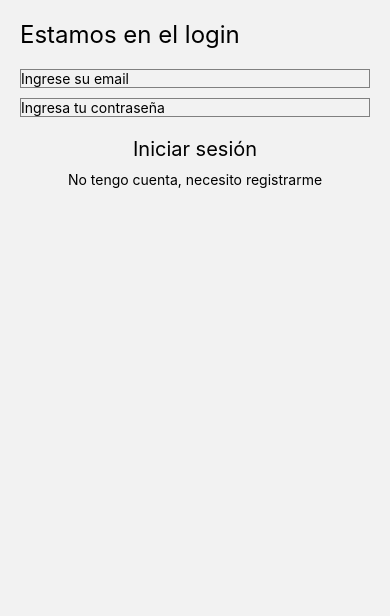
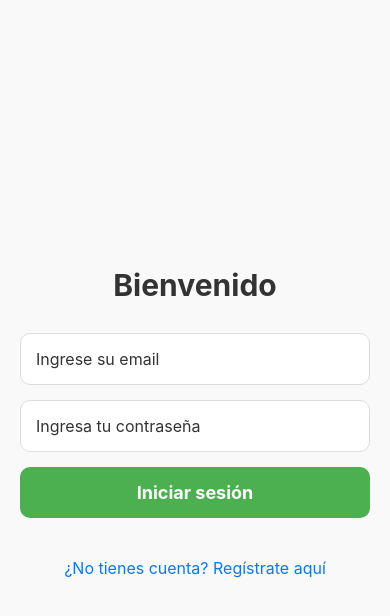
Before and after one commit to Tomiricci/TrabajoIntegradorParte2, a React Native app: screen /anidada in a window 390 px wide. Shown: the top 616 px of the page. Built offline with nearby package versions, Linux system fonts and the light colour scheme; no server answers; the database is empty.

Commit message:
Arreglando el home y estyleando toda la pagina

```diff
--- a/src/components/Post.js
+++ b/src/components/Post.js
@@ -1,50 +1,101 @@
-import React, { Component } from 'react'
-import {Text, View, TouchableOpacity, Image, FlatList , TextInput} from 'react-native'
-import firebase from 'firebase'
-import {db, auth} from '../firebase/config'
+import React, { Component } from 'react';
+import { Text, View, TouchableOpacity, Image, FlatList, StyleSheet } from 'react-native';
+import firebase from 'firebase';
+import { db, auth } from '../firebase/config';
+
 export default class Post extends Component {
   constructor(props) {
-    super(props)
+    super(props);
     this.state = {
-        posteos:'',
-        likeado: this.props.posteo.data.likes.includes(auth.currentUser.email),
-        likes: this.props.posteo.data.likes.length
-    }
-}
-Likear() {
-    db.collection('posteos').doc(this.props.posteo.id).update({likes:firebase.firestore.FieldValue.arrayUnion(auth.currentUser.email)})
-    .then(()=> {this.setState({likes:this.props.posteo.data.likes.length , likeado : true})})
-}
-Deslikear() {
-    db.collection('posteos').doc(this.props.posteo.id).update({likes:firebase.firestore.FieldValue.arrayRemove(auth.currentUser.email)})
-    .then(()=> {this.setState({likes:this.props.posteo.data.likes.length , likeado: false})})
-}
-  componentDidMount() {
+      posteos: '',
+      likeado: this.props.posteo.data.likes.includes(auth.currentUser.email),
+      likes: this.props.posteo.data.likes.length,
+    };
+  }
 
+  Likear() {
+    db.collection('posteos')
+      .doc(this.props.posteo.id)
+      .update({ likes: firebase.firestore.FieldValue.arrayUnion(auth.currentUser.email) })
+      .then(() => {
+        this.setState({ likes: this.props.posteo.data.likes.length, likeado: true });
+      });
   }
+
+  Deslikear() {
+    db.collection('posteos')
+      .doc(this.props.posteo.id)
+      .update({ likes: firebase.firestore.FieldValue.arrayRemove(auth.currentUser.email) })
+      .then(() => {
+        this.setState({ likes: this.props.posteo.data.likes.length, likeado: false });
+      });
+  }
+
   render() {
     return (
-      <View>
-        <View>
-        <Text>{this.props.posteo.data.owner}</Text>
-        <Text>{this.props.posteo.data.descripcion}</Text>
-        <Text>{this.props.posteo.data.likes.length}</Text>
+      <View style={styles.postContainer}>
+        <Text style={styles.username}>{this.props.posteo.data.owner}</Text>
+        <Text style={styles.description}>
+          {this.props.posteo.data.descripcion ? this.props.posteo.data.descripcion : 'Sin descripción disponible...'}
+        </Text>
+        <Text style={styles.likes}>Likes: {this.state.likes}</Text>
+
+        <View style={styles.likeButtonContainer}>
+          {this.state.likeado ? (
+            <TouchableOpacity style={styles.button} onPress={() => this.Deslikear()}>
+              <Text style={styles.buttonText}>Deslikear</Text>
+            </TouchableOpacity>
+          ) : (
+            <TouchableOpacity style={styles.button} onPress={() => this.Likear()}>
+              <Text style={styles.buttonText}>Likear</Text>
+            </TouchableOpacity>
+          )}
         </View>
-
-        {this.state.likeado == true ?
-
-        <TouchableOpacity onPress={() => this.Deslikear()}>
-            <Text>Deslikear</Text>
-        </TouchableOpacity>
-
-
-        :
-
-        <TouchableOpacity onPress={() => this.Likear()}>
-            <Text>likear</Text>
-        </TouchableOpacity>
-  }
       </View>
-    )
+    );
   }
 }
+
+const styles = StyleSheet.create({
+  postContainer: {
+    backgroundColor: '#fff',
+    padding: 15,
+    marginVertical: 10,
+    marginHorizontal: 20,
+    borderRadius: 10,
+    shadowColor: '#000',
+    shadowOffset: { width: 0, height: 2 },
+    shadowOpacity: 0.1,
+    shadowRadius: 4,
+    elevation: 5, // Shadow for Android
+  },
+  username: {
+    fontSize: 16,
+    fontWeight: 'bold',
+    color: '#333',
+  },
+  description: {
+    fontSize: 14,
+    color: '#555',
+    marginVertical: 10,
+  },
+  likes: {
+    fontSize: 14,
+    color: '#888',
+  },
+  likeButtonContainer: {
+    flexDirection: 'row',
+    justifyContent: 'space-between',
+    marginTop: 10,
+  },
+  button: {
+    backgroundColor: '#FF6B6B',
+    paddingVertical: 8,
+    paddingHorizontal: 20,
+    borderRadius: 20,
+  },
+  buttonText: {
+    color: '#fff',
+    fontWeight: 'bold',
+  },
+});
--- a/src/navigation/NavegacionAnidada.js
+++ b/src/navigation/NavegacionAnidada.js
@@ -28,12 +28,12 @@ export default class NavegacionAnidada extends Component {
                     <Tab.Screen name='NuevoPost' component={NuevoPost}
                     options={{
                         headerShown: false,
-                        tabBarIcon: () => <FontAwesome name="user" size={24} color="black" />
+                        tabBarIcon: () => <FontAwesome name="plus" size={24} color="black" />
                     }} />
                     <Tab.Screen name='Buscador' component={Buscador}
                     options={{
                         headerShown: false,
-                        tabBarIcon: () => <FontAwesome name="user" size={24} color="black" />
+                        tabBarIcon: () => <FontAwesome name="search" size={24} color="black" />
                     }} />
 
 
--- a/src/screens/Buscador.js
+++ b/src/screens/Buscador.js
@@ -1,19 +1,18 @@
-import {Text, View, TouchableOpacity, Image, FlatList , TextInput, StyleSheet} from 'react-native'
-import React, {Component} from 'react'
-
-
-import {db, auth} from '../firebase/config'
+import { Text, View, TouchableOpacity, Image, FlatList, TextInput, StyleSheet } from 'react-native';
+import React, { Component } from 'react';
+import { db, auth } from '../firebase/config';
 import { storage } from "../firebase/config";
 
 export default class Buscador extends Component {
   constructor(props) {
-        super(props)
+    super(props);
     this.state = {
-            buscador : '',
+      buscador: '',
       busqueda: "",
       resultados: []
+    };
   }
-    }
+
   componentDidMount() {
     db.collection("users").onSnapshot((snapshot) => {
       let info = [];
@@ -28,42 +27,79 @@ export default class Buscador extends Component {
         resultados: info,
       });
     });
+  }
 
-    }
   filtrarUsuarios() {
     const { busqueda, resultados } = this.state;
     return resultados.filter((usuario) => {
       return usuario.datos.username.toLowerCase().includes(busqueda.toLowerCase());
-
     });
   }
 
   render() {
     const resultadosFiltrados = this.filtrarUsuarios();
     return (
-                <View >
-
+      <View style={styles.container}>
         <TextInput
-          placeholder="Search..."
-          keyboardType="default"
+          style={styles.searchInput}
+          placeholder="Buscar usuario..."
           value={this.state.busqueda}
           onChangeText={(text) => this.setState({ busqueda: text })}
         />
+
         {resultadosFiltrados.length === 0 ? (
-          <Text>No hay resultados para su búsqueda</Text>
-        ) :
-         (
+          <Text style={styles.noResultsText}>No hay resultados para su búsqueda</Text>
+        ) : (
           <FlatList
             data={resultadosFiltrados}
             keyExtractor={(user) => user.id}
-            renderItem={({ item }) => ( <Text>{item.datos.username}</Text>) }
+            renderItem={({ item }) => (
+              <View style={styles.userItem}>
+                <Text style={styles.username}>{item.datos.username}</Text>
+              </View>
+            )}
           />
-          )
-
-    }
+        )}
       </View>
     );
   }
+}
 
-
-}
+const styles = StyleSheet.create({
+  container: {
+    flex: 1,
+    padding: 20,
+    backgroundColor: '#F9F9F9',
+  },
+  searchInput: {
+    width: '100%',
+    padding: 12,
+    borderRadius: 8,
+    backgroundColor: '#fff',
+    borderColor: '#ddd',
+    borderWidth: 1,
+    fontSize: 16,
+    marginBottom: 20,
+    color: '#333',
+    placeholderTextColor: '#888',
+  },
+  noResultsText: {
+    fontSize: 16,
+    color: '#999',
+    textAlign: 'center',
+    marginTop: 20,
+  },
+  userItem: {
+    padding: 15,
+    marginBottom: 10,
+    backgroundColor: '#fff',
+    borderRadius: 8,
+    borderColor: '#ddd',
+    borderWidth: 1,
+  },
+  username: {
+    fontSize: 18,
+    fontWeight: 'bold',
+    color: '#333',
+  },
+});
--- a/src/screens/Home.js
+++ b/src/screens/Home.js
@@ -1,47 +1,69 @@
-import React, { Component } from 'react'
-import { Text, View, FlatList } from 'react-native'
-import {db, auth} from '../firebase/config'
-import Post from '../components/Post'
+import React, { Component } from 'react';
+import { Text, View, FlatList, StyleSheet, TouchableOpacity } from 'react-native';
+import { db, auth } from '../firebase/config';
+import Post from '../components/Post';
+
 export default class Home extends Component {
   constructor(props) {
-    super(props)
+    super(props);
     this.state = {
-        posteos:'',
-    }
-}
+      posteos: '',
+    };
+  }
 
   componentDidMount() {
     auth.onAuthStateChanged((user) => {
       if (user == null) {
-          console.log("no hay nadie logueado ")
-          this.props.navigation.navigate('login')
+        console.log('No hay nadie logueado');
+        this.props.navigation.navigate('login');
+      }
+    });
 
-      }
+    db.collection('posteos')
+      .orderBy('createdAt', 'desc')
+      .onSnapshot((docs) => {
+        let postObtenidos = [];
+        docs.forEach((doc) => {
+          postObtenidos.push({
+            id: doc.id,
+            data: doc.data(),
+          });
+        });
+        this.setState({ posteos: postObtenidos });
+      });
+  }
 
-
-
-      })
-  db.collection('posteos').orderBy('createdAt','desc').onSnapshot((docs) => {
-      let postObtenidos = []
-      docs.forEach(doc => {
-          postObtenidos.push({
-              id : doc.id,
-              data: doc.data()
-          })
-      })
-      this.setState({ posteos: postObtenidos})
-  })
-  }
   render() {
     return (
-      <View>
-        <Text> Este es el home </Text>
+      <View style={styles.container}>
         <FlatList
-                data={this.state.posteos}
-                keyExtractor={(item) => item.id.toString()}
-                renderItem={({item}) => <View><Post navigation = {this.props.navigation} posteo={item}/></View>}
-                />
+          data={this.state.posteos}
+          keyExtractor={(item) => item.id.toString()}
+          renderItem={({ item }) => (
+            <View style={styles.postContainer}>
+              <Post navigation={this.props.navigation} posteo={item} />
+            </View>
+          )}
+        />
       </View>
-    )
+    );
   }
 }
+
+const styles = StyleSheet.create({
+  container: {
+    flex: 1,
+    padding: 20,
+    backgroundColor: '#f4f4f4',
+  },
+  postContainer: {
+    backgroundColor: '#fff',
+    marginBottom: 15,
+    padding: 15,
+    borderRadius: 10,
+    shadowColor: '#000',
+    shadowOffset: { width: 0, height: 3 },
+    shadowOpacity: 0.1,
+    shadowRadius: 5,
+  },
+});
--- a/src/screens/Login.js
+++ b/src/screens/Login.js
@@ -18,10 +18,8 @@ export default class Login extends Component {
             if (user !== null) {
                 console.log("Este es el email logueado ", auth.currentUser.email)
                 this.props.navigation.navigate('anidada')
-
             }
-
-            })
+        })
     }
 
     irARegister() {
@@ -48,7 +46,7 @@ export default class Login extends Component {
     render() {
         return (
             <View style={styles.container}>
-                <Text style={styles.title}>Estamos en el login</Text>
+                <Text style={styles.title}>Bienvenido</Text>
 
                 <TextInput
                     style={styles.input}
@@ -66,19 +64,17 @@ export default class Login extends Component {
                     value={this.state.password}
                 />
 
-                <TouchableOpacity  onPress={() => this.handleLogin()}>
-                    <Text style={styles.loginButton}>Iniciar sesión</Text>
+                <TouchableOpacity style={styles.button} onPress={() => this.handleLogin()}>
+                    <Text style={styles.buttonText}>Iniciar sesión</Text>
                 </TouchableOpacity>
 
-                {this.state.errorMessage
-                    ?
-                    (
-                        <Text style={styles.errorText}>{this.state.errorMessage}</Text>
-                    )
-                    : null}
+                {this.state.errorMessage ?
+                    <Text style={styles.errorText}>{this.state.errorMessage}</Text>
+                    : null
+                }
 
-                <TouchableOpacity style={styles.loginButton} onPress={() => this.irARegister()}>
-                    <Text >No tengo cuenta, necesito registrarme</Text>
+                <TouchableOpacity style={styles.registerLink} onPress={() => this.irARegister()}>
+                    <Text style={styles.registerText}>¿No tienes cuenta? Regístrate aquí</Text>
                 </TouchableOpacity>
             </View>
         );
@@ -87,28 +83,52 @@ export default class Login extends Component {
 
 const styles = StyleSheet.create({
     container: {
+        flex: 1,
+        justifyContent: 'center',
         padding: 20,
+        backgroundColor: '#F9F9F9',
     },
     title: {
-        fontSize: 24,
-        marginBottom: 20,
+        fontSize: 30,
+        fontWeight: 'bold',
+        color: '#333',
+        marginBottom: 30,
+        textAlign: 'center',
     },
     input: {
         width: '100%',
+        padding: 15,
+        marginBottom: 15,
         borderWidth: 1,
-        borderColor: 'gray',
-        marginBottom: 10,
+        borderRadius: 10,
+        borderColor: '#ddd',
+        backgroundColor: '#fff',
+        fontSize: 16,
+        color: '#333',
     },
-    loginButton: {
-        width: '100%',
+    button: {
+        backgroundColor: '#4CAF50',
+        padding: 15,
+        borderRadius: 10,
         alignItems: 'center',
-        marginTop: 10,
-        fontSize: 20,
-        textAlign: 'center',
+        marginBottom: 20,
+    },
+    buttonText: {
+        color: '#fff',
+        fontSize: 18,
+        fontWeight: 'bold',
     },
     errorText: {
         color: 'red',
-        marginTop: 10,
         textAlign: 'center',
+        marginBottom: 10,
+    },
+    registerLink: {
+        alignItems: 'center',
+        marginTop: 20,
+    },
+    registerText: {
+        fontSize: 16,
+        color: '#007BFF',
     },
 });
--- a/src/screens/NuevoPost.js
+++ b/src/screens/NuevoPost.js
@@ -1,61 +1,97 @@
-import {Text, View, TouchableOpacity, Image, FlatList , TextInput} from 'react-native'
-import React, {Component} from 'react'
-import {db, auth} from '../firebase/config'
-import { storage } from "../firebase/config";
+import { Text, View, TouchableOpacity, TextInput, StyleSheet } from 'react-native';
+import React, { Component } from 'react';
+import { db, auth } from '../firebase/config';
 
 export default class NuevoPost extends Component {
   constructor(props) {
-        super(props)
+    super(props);
     this.state = {
-            descripcion : '',
+      descripcion: '',
+    };
   }
-    }
+
   componentDidMount() {
     auth.onAuthStateChanged((user) => {
       if (user == null) {
-                console.log("no hay nadie logueado ")
-                this.props.navigation.navigate('login')
-
+        console.log('no hay nadie logueado ');
+        this.props.navigation.navigate('login');
       }
-
-            })
-
+    });
   }
 
   OnSubmit(descripcion) {
-        if(descripcion != ''){
-            db.collection('posteos').add({
-                descripcion : descripcion,
+    if (descripcion !== '') {
+      db.collection('posteos')
+        .add({
+          descripcion: descripcion,
           owner: auth.currentUser.email,
-                createdAt : Date.now(),
-                likes: []
+          createdAt: Date.now(),
+          likes: [],
         })
-            .then((resp) => this.setState({descripcion : ''}, () => this.props.navigation.navigate('Home')))
-            .catch((e) => console.log(e))
+        .then((resp) => this.setState({ descripcion: '' }, () => this.props.navigation.navigate('Home')))
+        .catch((e) => console.log(e));
     }
-
   }
 
   render() {
     return (
-                <View >
+      <View style={styles.container}>
+        <Text style={styles.title}>Crear Nuevo Post</Text>
 
         <TextInput
           value={this.state.descripcion}
           onChangeText={(text) => this.setState({ descripcion: text })}
           placeholder="Descripción"
-                        >
-                            </TextInput>
-                        <TouchableOpacity
+          multiline
+          numberOfLines={4}
+          style={styles.textInput}
+        />
 
-                                    onPress={() => this.OnSubmit(this.state.descripcion)}
-                                >
-                                    <Text >Crear Post</Text>
+        <TouchableOpacity style={styles.submitButton} onPress={() => this.OnSubmit(this.state.descripcion)}>
+          <Text style={styles.submitButtonText}>Crear Post</Text>
         </TouchableOpacity>
-
       </View>
     );
   }
+}
 
-
-}
+const styles = StyleSheet.create({
+  container: {
+    flex: 1,
+    justifyContent: 'center',
+    alignItems: 'center',
+    backgroundColor: '#F9F9F9',
+    padding: 20,
+  },
+  title: {
+    fontSize: 24,
+    fontWeight: 'bold',
+    color: '#333',
+    marginBottom: 20,
+  },
+  textInput: {
+    width: '100%',
+    padding: 15,
+    backgroundColor: '#fff',
+    borderRadius: 8,
+    borderWidth: 1,
+    borderColor: '#ddd',
+    fontSize: 16,
+    marginBottom: 20,
+    textAlignVertical: 'top',
+  },
+  submitButton: {
+    backgroundColor: '#FF6B6B',
+    paddingVertical: 12,
+    paddingHorizontal: 30,
+    borderRadius: 8,
+    alignItems: 'center',
+    justifyContent: 'center',
+    width: '100%',
+  },
+  submitButtonText: {
+    color: '#fff',
+    fontSize: 18,
+    fontWeight: 'bold',
+  },
+});
--- a/src/screens/Profile.js
+++ b/src/screens/Profile.js
@@ -59,27 +59,44 @@ export default class Profile extends Component {
   render() {
     return (
       <View style={styles.container}>
-        <View>
+  <View style={styles.profileCard}>
     {this.state.userInfo.length > 0 && (
       <>
-              <Text style={styles.welcomeText}>Hola {this.state.userInfo[0].data.username}, bienvenido a tu perfil.</Text>
-              <Text>Este es tu mail: {this.state.userInfo[0].data.owner}</Text>
-              <Text>Tu cantidad de posteos es {this.state.posteos.length}  </Text>
-              <Text>Estos son tus posteos</Text>
-              <FlatList
-                data={this.state.posteos}
-                keyExtractor={(item) => item.id.toString()}
-                renderItem={({item}) => <View><Post navigation = {this.props.navigation} posteo={item}/></View>}
-                />
+        <Text style={styles.welcomeText}>
+          Hola, {this.state.userInfo[0].data.username} 👋
+        </Text>
+        <Text style={styles.emailText}>
+          {this.state.userInfo[0].data.owner}
+        </Text>
+        <Text style={styles.postCountText}>
+          Posteos: {this.state.posteos.length}
+        </Text>
       </>
     )}
   </View>
 
-        {/* Botón de Cerrar Sesión en la parte inferior */}
+  {this.state.posteos.length > 0 && (
+    <>
+      <Text style={styles.postListTitle}>Tus Posteos</Text>
+      <FlatList
+        data={this.state.posteos}
+        keyExtractor={(item) => item.id.toString()}
+        renderItem={({ item }) => (
+          <View style={styles.postContainer}>
+            <Post navigation={this.props.navigation} posteo={item} />
+          </View>
+        )}
+      />
+    </>
+  )}
+
+  {/* Botón de Cerrar Sesión */}
   <TouchableOpacity style={styles.logoutButton} onPress={this.logout}>
     <Text style={styles.logoutButtonText}>Cerrar sesión</Text>
   </TouchableOpacity>
 </View>
+
+
     );
   }
 }
@@ -87,23 +104,75 @@ export default class Profile extends Component {
 const styles = StyleSheet.create({
   container: {
     flex: 1,
+    backgroundColor: '#f7f8fa', // Fondo general suave
     padding: 20,
-    justifyContent: 'space-between', // Distribuye el contenido en la parte superior e inferior
     alignItems: 'center',
   },
+  profileCard: {
+    width: '100%',
+    backgroundColor: '#fff',
+    borderRadius: 15,
+    padding: 20,
+    alignItems: 'center',
+    shadowColor: '#000',
+    shadowOffset: { width: 0, height: 3 },
+    shadowOpacity: 0.1,
+    shadowRadius: 6,
+    elevation: 5,
+    marginBottom: 20,
+  },
   welcomeText: {
-    fontSize: 18,
+    fontSize: 22,
+    fontWeight: '600',
+    color: '#333',
+    marginBottom: 5,
+    textAlign: 'center',
+  },
+  emailText: {
+    fontSize: 16,
+    color: '#666',
     marginBottom: 10,
+  },
+  postCountText: {
+    fontSize: 16,
+    fontWeight: 'bold',
+    color: '#007AFF', // Azul moderno
+    marginBottom: 10,
+  },
+  postListTitle: {
+    fontSize: 20,
+    fontWeight: '600',
+    color: '#333',
+    marginBottom: 10,
+    alignSelf: 'flex-start',
+  },
+  postContainer: {
+    backgroundColor: '#fff',
+    borderRadius: 10,
+    padding: 15,
+    marginBottom: 15,
+    shadowColor: '#000',
+    shadowOffset: { width: 0, height: 2 },
+    shadowOpacity: 0.1,
+    shadowRadius: 4,
+    elevation: 3,
+  },
+  postText: {
+    fontSize: 16,
+    color: '#444',
   },
   logoutButton: {
     backgroundColor: '#FF6B6B',
-    padding: 10,
-    borderRadius: 5,
-    width: '100%',
+    padding: 15,
+    borderRadius: 30,
+    width: '80%',
     alignItems: 'center',
+    position: 'absolute',
+    bottom: 20,
   },
   logoutButtonText: {
-    color: 'white',
-    fontWeight: 'bold',
+    color: '#fff',
+    fontWeight: '600',
+    fontSize: 16,
   },
 });
--- a/src/screens/Register.js
+++ b/src/screens/Register.js
@@ -1,5 +1,6 @@
 import { Text, View, TouchableOpacity, StyleSheet } from 'react-native'
 import React, { Component } from 'react'
+import { db, auth } from '../firebase/config';
 import FormularioRegister from '../components/FormularioRegister'
 
 export default class Register extends Component {
```
Lines whose indentation alone changed are shown as unchanged.
